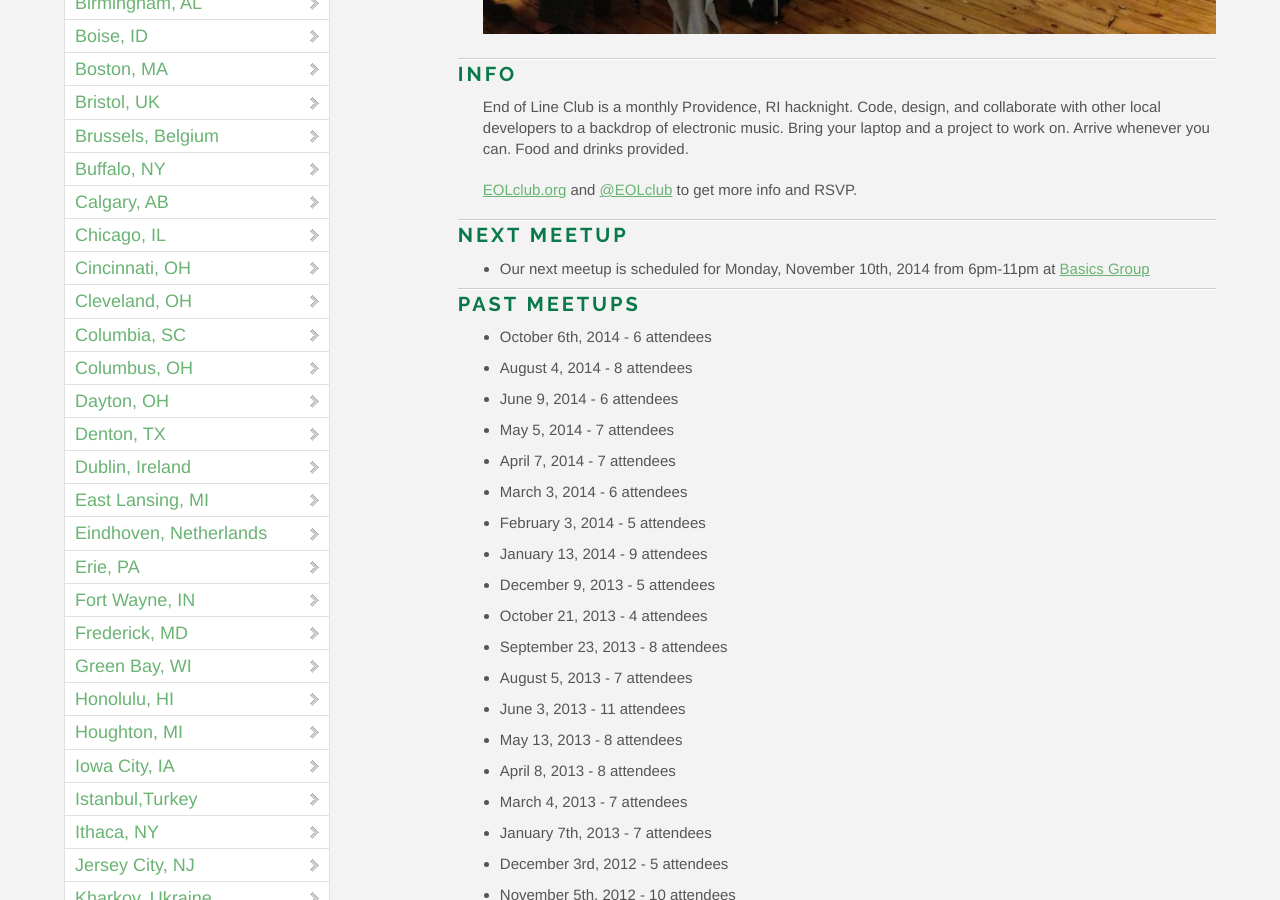
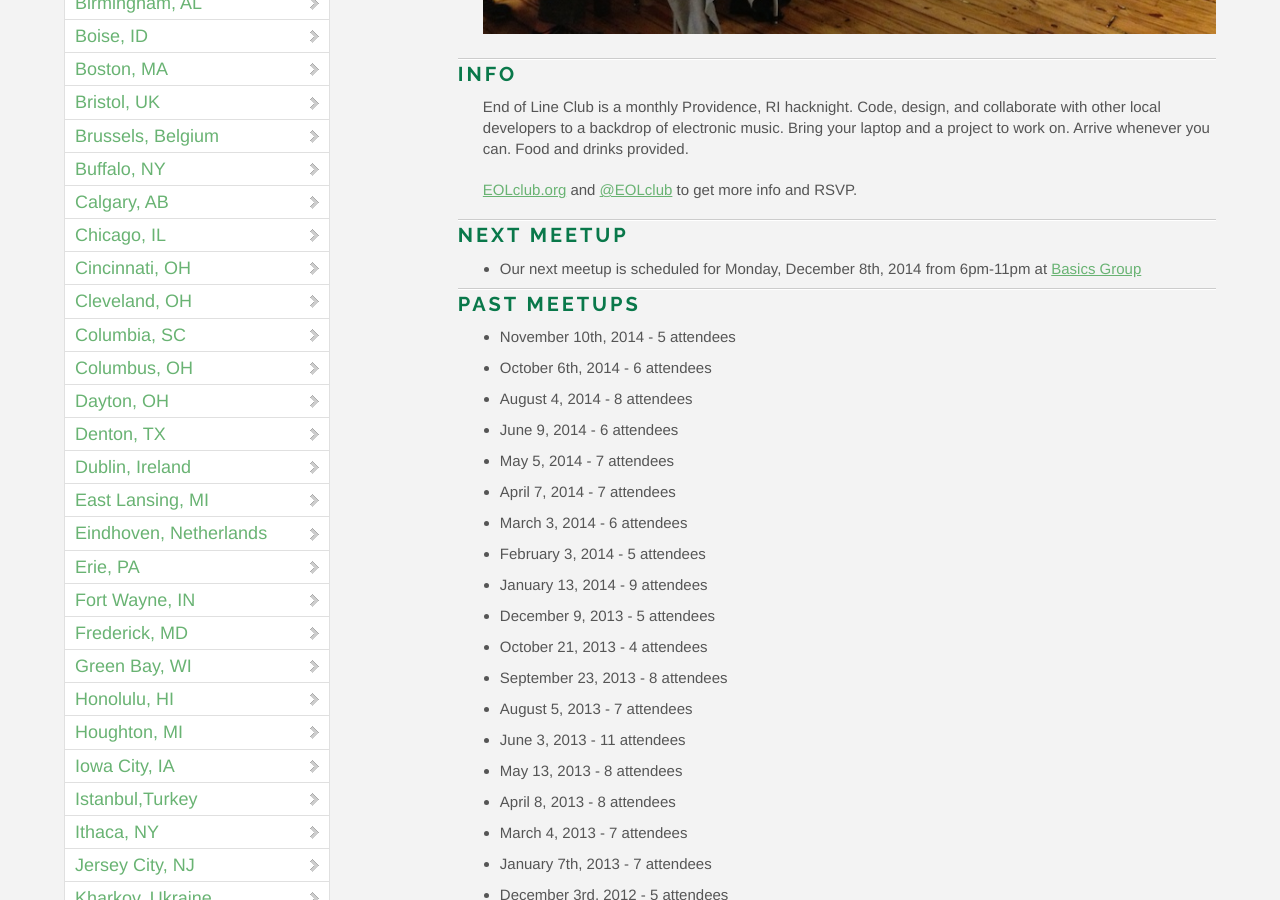
Before and after one commit to OpenHack/openhack.github.com, a Jekyll site: the page built from providence/index.markdown, in a window 1280 px wide and 900 px high, scrolled down 594 px. Built offline with Jekyll 4.4.1, drawn with Linux system fonts in a browser that asks for light colours; nearby versions of some CDN libraries; comment, search, counter and statistics services are not loaded.

Commit message:
Update Providence after 11/10 meetup

```diff
--- a/providence/index.markdown
+++ b/providence/index.markdown
@@ -15,10 +15,11 @@ End of Line Club is a monthly Providence, RI hacknight. Code, design, and collab
 
 ### Next meetup
 
-* Our next meetup is scheduled for Monday, November 10th, 2014 from 6pm-11pm at [Basics Group](http://basicsgroup.com)
+* Our next meetup is scheduled for Monday, December 8th, 2014 from 6pm-11pm at [Basics Group](http://basicsgroup.com)
 
 ### Past meetups
 
+* November 10th, 2014 - 5 attendees
 * October 6th, 2014 - 6 attendees
 * August 4, 2014 - 8 attendees
 * June 9, 2014 - 6 attendees
```
